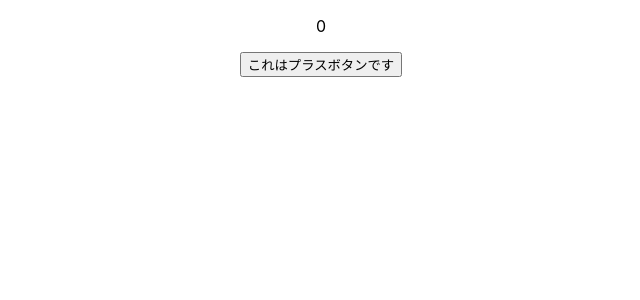
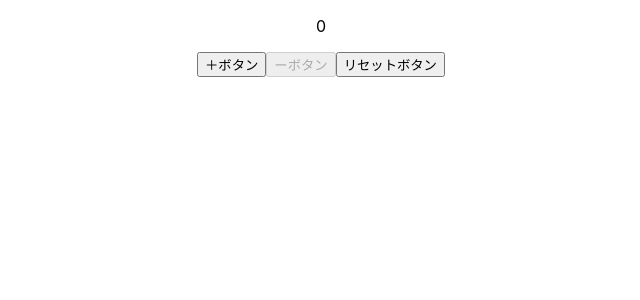
Before and after one commit to furu0202/studyApp, a React (Create React App) app: page / in a window 1280 px wide. Shown: the top 300 px of the page, without its empty margins (319-959 px from the left). Built offline with nearby package versions, Linux system fonts and the light colour scheme.

Commit message:
カウントアプリ・やり直し後

```diff
--- a/src/App.js
+++ b/src/App.js
@@ -1,11 +1,27 @@
-import logo from './logo.svg';
 import './App.css';
+import { useState } from 'react';
 
 function App() {
+  const [count, setCount] = useState(0);
+  const pushButtonPlus = () => {
+    setCount((prevcount) => prevcount + 1);
+  };
+  const pushButtonMinus = () => {
+    setCount((prevcount) => prevcount - 1);
+  };
+
+  const pushButtonReset = () => {
+    setCount((prevcount) => (prevcount = 0));
+  };
+
   return (
     <div className='App'>
-      <p>0</p>
-      <button>これはプラスボタンです</button>
+      <p>{count}</p>
+      <button onClick={pushButtonPlus}>＋ボタン</button>
+      <button onClick={pushButtonMinus} disabled={count === 0}>
+        ーボタン
+      </button>
+      <button onClick={pushButtonReset}>リセットボタン</button>
     </div>
   );
 }
```
